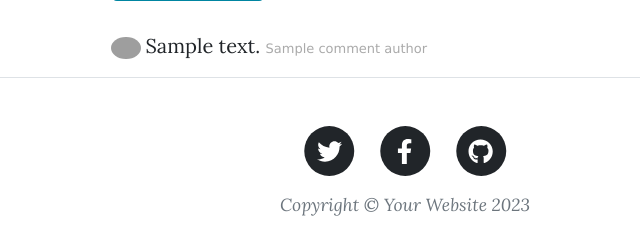
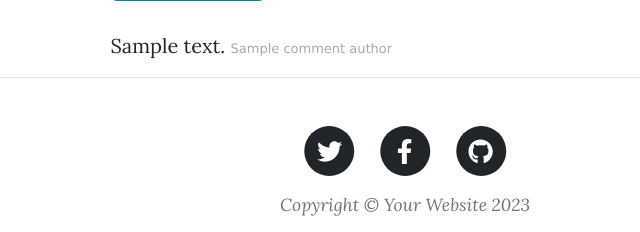
Before and after one commit to Gudekwizera/Blog_post_website, a Flask app: template templates/post.html in a window 1280 px wide. Shown: the part 1090-1322 px from the top of the page, without its empty margins (235-875 px from the left). Run offline with Flask 3, Linux system fonts and the light colour scheme; tables that the repository leaves empty hold one stand-in row (values such as "Sample post"); the template is opened without the code that fills it: values that come from a table or form of the project are taken from there, most other values are stand-ins (such as "Sample title", 1, 10 or a date in 2020); grey boxes marked "Sample" are stand-in pictures; some libraries are stand-ins or nearby versions; grey boxes are pictures that could not be loaded.

Commit message:
Update post.html
Commented Images of avatar

```diff
--- a/templates/post.html
+++ b/templates/post.html
@@ -50,11 +50,11 @@
             <!-- Show all comments -->
             {% for comment in post.comments: %}
             <li>
-              <div class="commenterImage">
+<!--               <div class="commenterImage">
                 <img
                   src="{{ gravatar-url(comment.comment_author.email, 100) }}"
                 />
-              </div>
+              </div> -->
               <div class="commentText">
                 {{comment.text|safe}}
                 <span class="sub-text">{{comment.comment_author.name}}</span>
```
